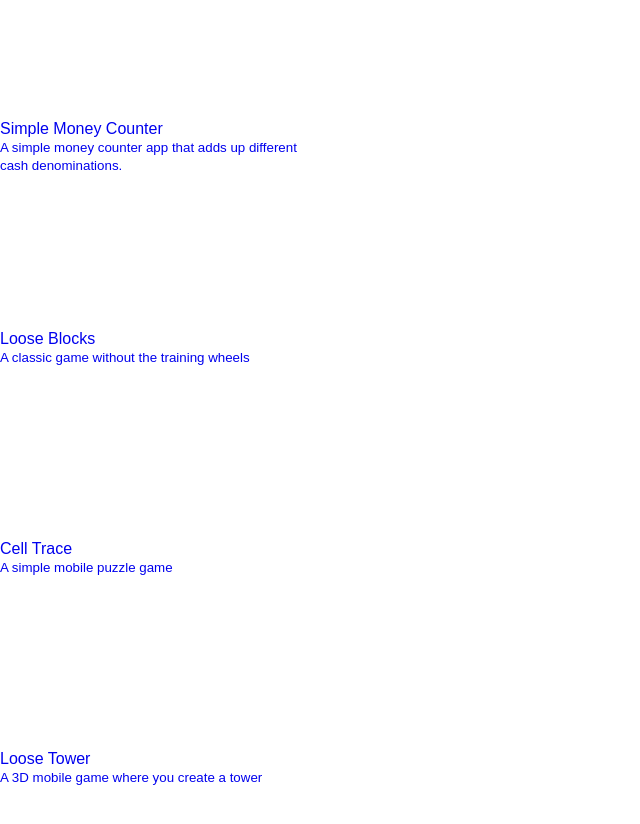
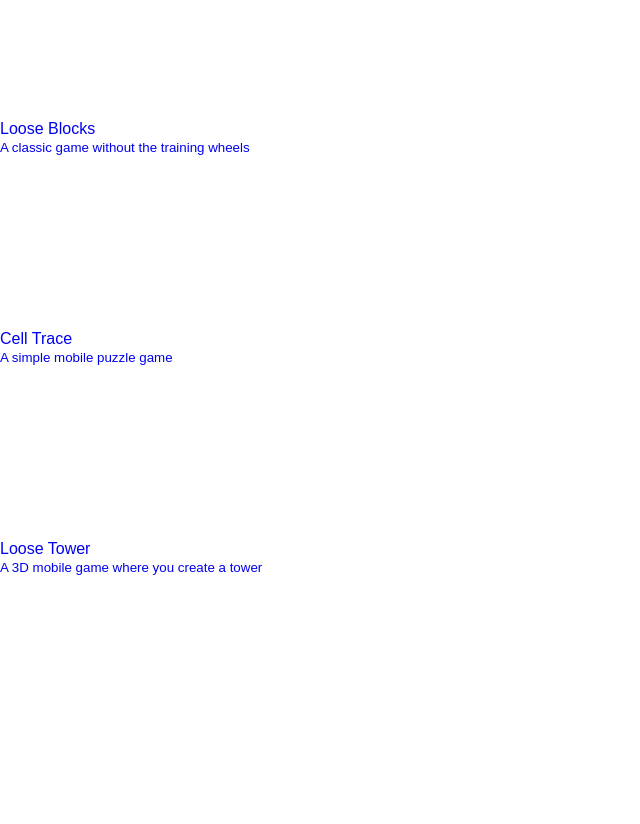
Before and after one commit to OverdriveNGain/portfolio, a React (Create React App) app: page /projects in a window 1280 px wide. Shown: the part 1620-2444 px from the top of the page, without its empty margins (0-640 px from the left). After the commit the page ends 2370 px from the top, so only its background shows below. Built offline with nearby package versions, Linux system fonts and the light colour scheme.

Commit message:
Remove Simple Money Counter project (GitHub repo no longer accessible)

```diff
--- a/src/projects.js
+++ b/src/projects.js
@@ -116,25 +116,6 @@ const _projects = [
         "github": "https://github.com/OverdriveNGain/portfolio"
     },
     {
-        "id": "simple-money-counter",
-        "title": "Simple Money Counter",
-        "descShort": "A simple money counter app that adds up different cash denominations.",
-        "descLong": `This is a simple android application that helps you counts physical cash with single taps for each denomination. The app also includes an easy-to-access calculator at a moments notice.
-
-        This was my actual first mobile application created using Flutter. I always wanted to learn mobile app development; and the moment I finished my online course, this was the app idea that I wanted to try and create first (my dad gave me the idea, thanks dad!).
-
-        This app is uploaded to the Google Play Store; although it may have been taken down since yearly updates are needed for all applications.`,
-        "languages": ["Flutter"],
-        "playstore": "https://play.google.com/store/apps/details?id=com.jeremydevelops.simplemoneycounter",
-        "github": "https://github.com/OverdriveNGain/counter-calc",
-        "img": [
-            "https://lh3.googleusercontent.com/d/1LDQwo0PF8nGWi1lasNa6R_Jb1nw2LgS3",
-            "https://lh3.googleusercontent.com/d/1lHo9kgjF-uh8vNjrwnMFvclfBmmjW2O6",
-            "https://lh3.googleusercontent.com/d/1X1vtdNIJyhUzwM9mdQrzyzrL4AiDRNH-"
-        ],
-        "imgPortrait": true
-    },
-    {
         "id": "loose-blocks",
         "title": "Loose Blocks",
         "descShort": "A classic game without the training wheels",
```
